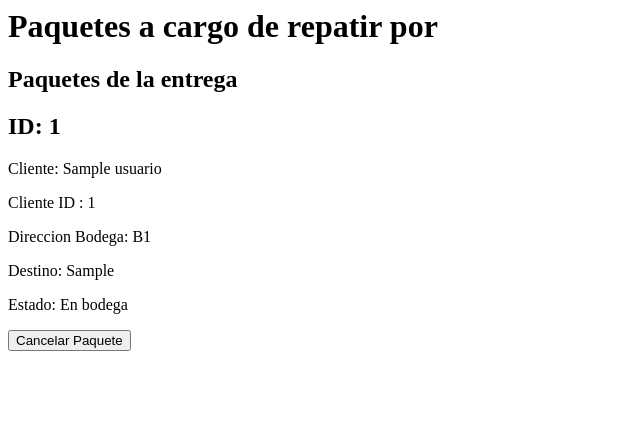
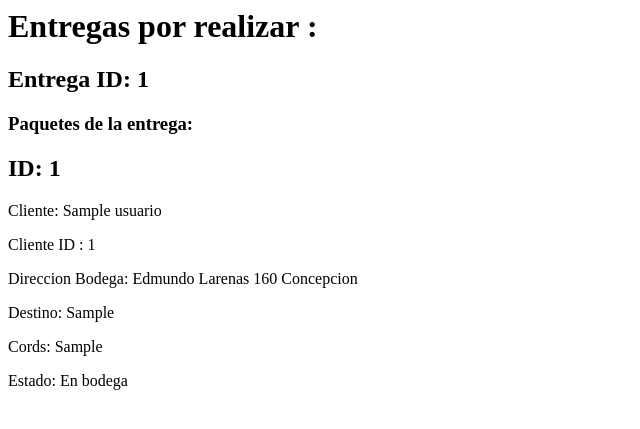
Before and after one commit to sshiro0/DisenoSoftware, a Django app: template manejo_paquetes/templates/Paquetes_entrega.html in a window 1280 px wide. Shown: the top 429 px of the page, without its empty margins (0-640 px from the left). Run offline with Django 5.2, Linux system fonts and the light colour scheme; the template is opened without the code that fills it: values that come from a table or form of the project are taken from there, others are empty; tables that the repository leaves empty hold one stand-in row (values such as "Sample post").

Commit message:
Ver paquetes por entrega

```diff
--- a/manejo_paquetes/templates/Paquetes_entrega.html
+++ b/manejo_paquetes/templates/Paquetes_entrega.html
@@ -1,16 +1,21 @@
-<h1>Paquetes a cargo de repatir por {{Entrega.Conductor.ID_conductor.Nombre}}</h1>
+<h1>Entregas por realizar : </h1>
 
-<h2>Paquetes de la entrega</h2>
-
-{% for paquete in paquetes %}
+{% for entrega in entregas %}
 <div>
-    <h2>ID: {{paquete.ID_paquete}} </h2>
-    <p>Cliente: {{paquete.Remitente.ID_cliente.Nombre}} </p>
-    <p>Cliente ID : {{paquete.Remitente.ID_cliente.ID_usuario}}</p>
-    <p>Direccion Bodega: {{paquete.Origen}}</p>
-    <p>Destino: {{paquete.Destino}}</p>
-    <p>Estado: {{paquete.get_Estado_display}}</p>
-    <button>Cancelar Paquete</button>
-
+    <h2>Entrega ID: {{entrega.id}}</h2>
+    <h3>Paquetes de la entrega:</h3>
+    {%for paquete in paquetes %}
+        {% if paquete.Direccion == entrega.Destino %}
+            <div>
+                <h2>ID: {{paquete.ID_paquete}} </h2>
+                <p>Cliente: {{paquete.Remitente.ID_cliente.Nombre}} </p>
+                <p>Cliente ID : {{paquete.Remitente.ID_cliente.ID_usuario}}</p>
+                <p>Direccion Bodega: {{paquete.get_Origen_display}}</p>
+                <p>Destino: {{paquete.Direccion}}</p>
+                <p>Cords: {{paquete.Destino}}</p>
+                <p>Estado: {{paquete.get_Estado_display}}</p>
+            </div>
+        {% endif %}
+    {% endfor %}
 </div>
 {% endfor %}
--- a/manejo_paquetes/urls.py
+++ b/manejo_paquetes/urls.py
@@ -3,5 +3,5 @@ from . import views
 urlpatterns = [
     path('', views.hello),
     path('Paquetes/<int:id>', views.Ver_Paquetes_Cliente),
-    path('Entrega/<int:id>', views.Ver_Paquetes_Entrega)
+    path('Entrega/', views.Ver_Paquetes_Entrega)
 ]
```
Also changed, not shown: manejo_paquetes/views.py (+5 -9 lines).
